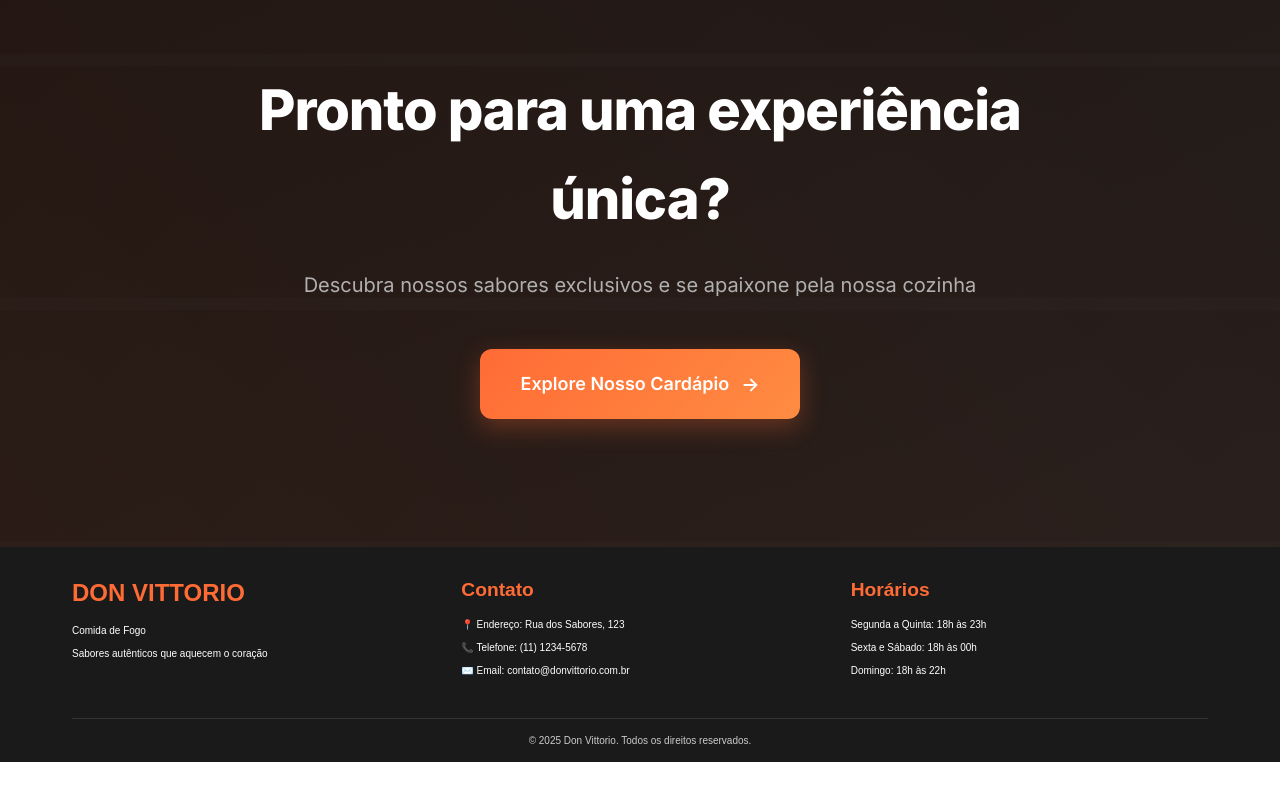
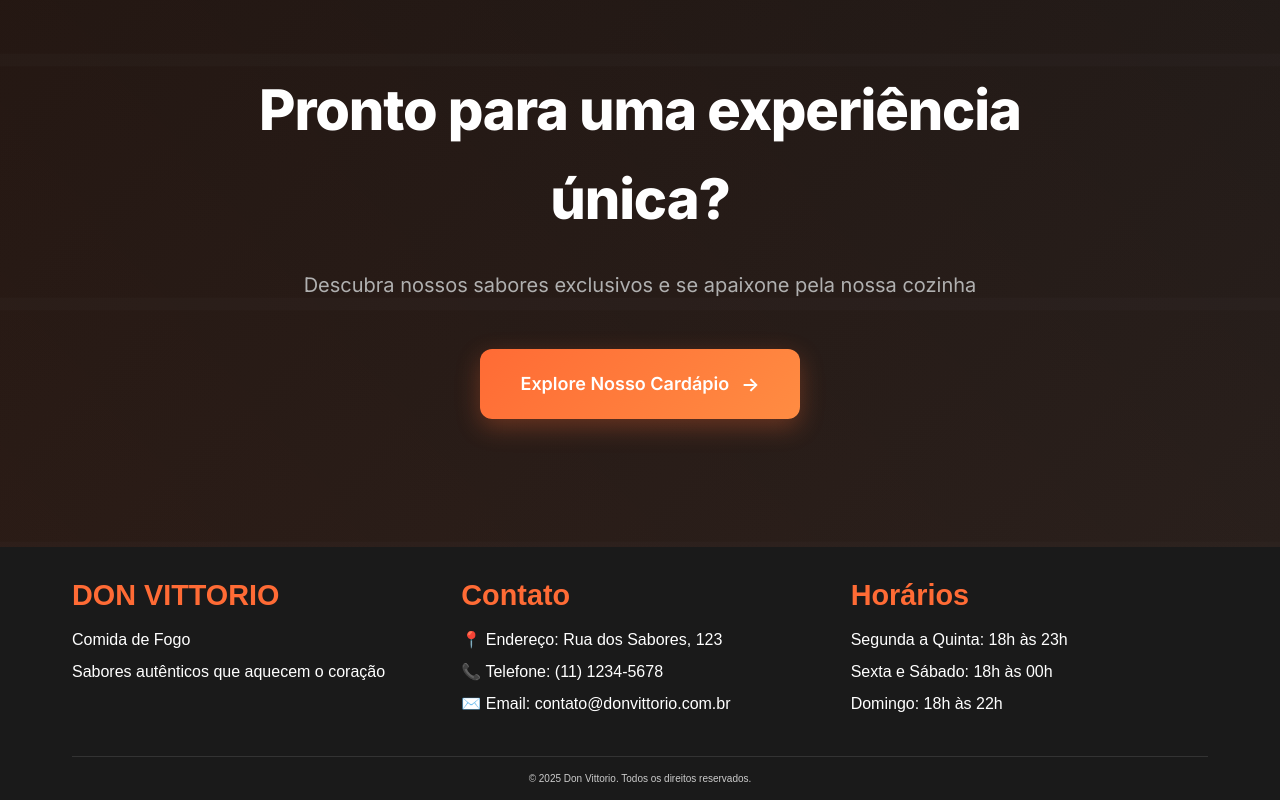
Before and after one commit to cassianoworkjs/Projeto-Don-Vittorio, a Vue app: page / in a window 1280 px wide. Shown: the part 4409-5209 px from the top of the page. Before the commit the page ends 5171 px from the top, so only its background shows below. Built offline with nearby package versions, Linux system fonts and the light colour scheme.

Commit message:
Update Footer.vue

```diff
--- a/src/components/Footer.vue
+++ b/src/components/Footer.vue
@@ -29,8 +29,8 @@
 
 <script>
 export default {
-  name: 'Footer'
-}
+  name: "Footer",
+};
 </script>
 
 <style scoped>
@@ -56,19 +56,20 @@ export default {
 
 .footer-section h3 {
   color: #ff6b35;
-  font-size: 1.5rem;
+  font-size: 1.8rem;
   margin-bottom: 1rem;
 }
 
 .footer-section h4 {
   color: #ff6b35;
-  font-size: 1.2rem;
+  font-size: 1.8rem;
   margin-bottom: 1rem;
 }
 
 .footer-section p {
   margin-bottom: 0.5rem;
   line-height: 1.5;
+  font-size: 1rem;
 }
 
 .footer-bottom {
```
